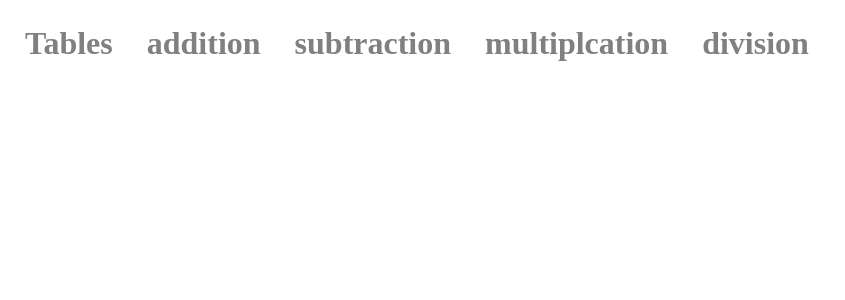
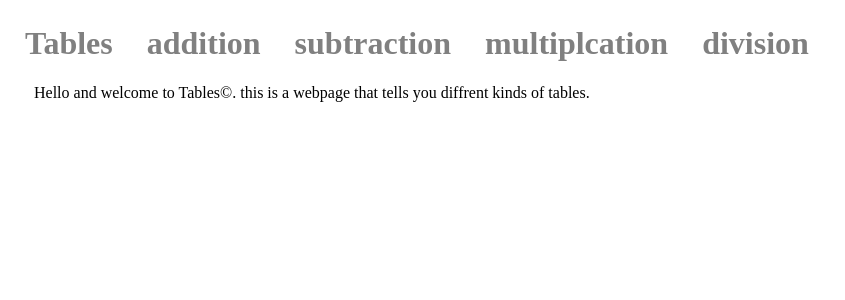
Before and after one commit to CalvinFrank/array-practice, a React (Vite) app: page / in a window 1280 px wide. Shown: the top 300 px of the page, without its empty margins (0-845 px from the left). Built offline with nearby package versions, Linux system fonts and the light colour scheme.

Commit message:
1.2.4, made an introduction and margined it

```diff
--- a/src/App.jsx
+++ b/src/App.jsx
@@ -8,6 +8,7 @@ function App() {
         <h1 className="header-h1">multiplcation</h1>
         <h1 className="header-h1">division</h1>
       </header>
+      <p className="intro">Hello and welcome to Tables©. this is a webpage that tells you diffrent kinds of tables.</p>
     </div>
   )
 }
--- a/src/index.css
+++ b/src/index.css
@@ -7,3 +7,6 @@
 .header-h1 {
   margin: 17px;
 }
+.intro {
+  margin: 26px;
+}
```
